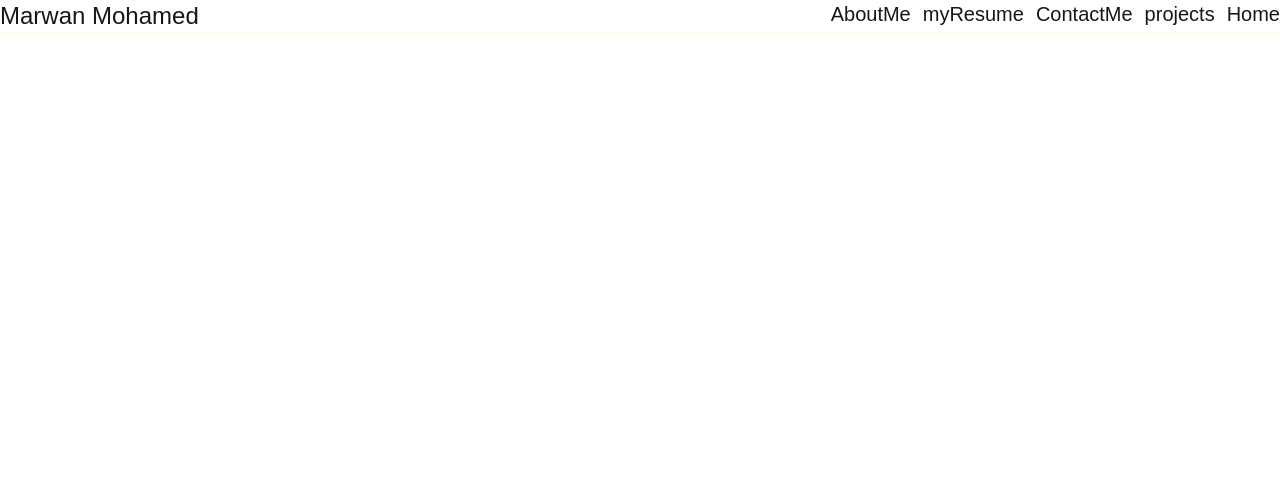
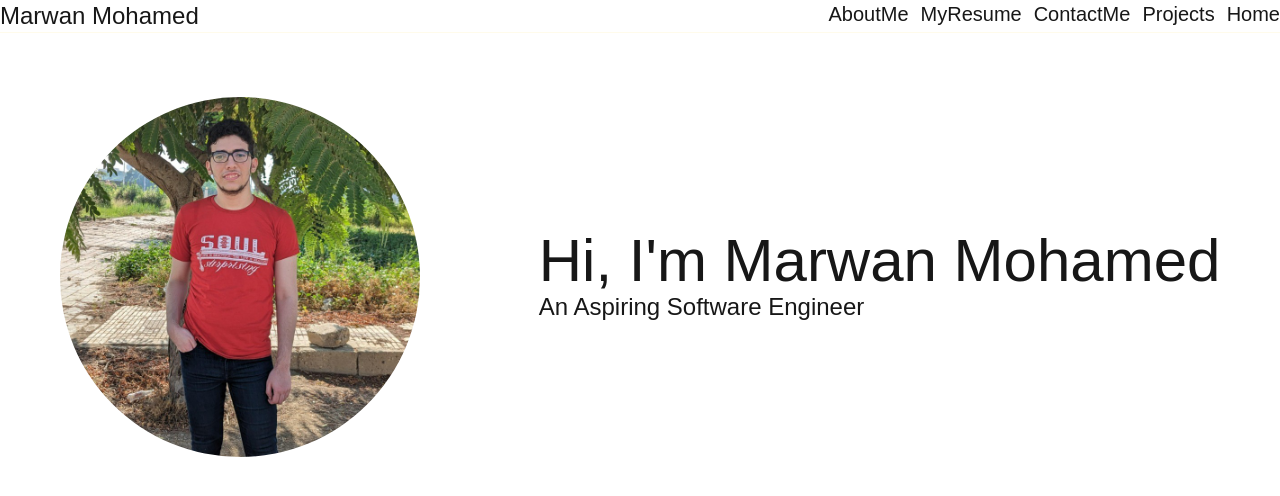
Before and after one commit to marwan-salem18/portfolio, a Next.js app: page / in a window 1280 px wide. Shown: the top 496 px of the page. Built offline with nearby package versions, Linux system fonts and the light colour scheme.

Commit message:
tidiying up the homepage

```diff
--- a/src/app/layout.js
+++ b/src/app/layout.js
@@ -1,6 +1,6 @@
 import { Geist, Geist_Mono } from "next/font/google";
 import "./globals.css";
-import Navbar from "@/navbar";
+import Navbar from "./navbar";
 const geistSans = Geist({
   variable: "--font-geist-sans",
   subsets: ["latin"],
@@ -25,7 +25,13 @@ export default function RootLayout({ children }) {
         <header>
           <Navbar />
         </header>
-        <main className="flex justify-center items-center">{children}</main>
+        <main
+          className="flex justify-around
+          items-center
+          mt-16"
+        >
+          {children}
+        </main>
       </body>
     </html>
   );
--- a/src/navbar.js
+++ b/src/app/navbar.js
@@ -4,10 +4,10 @@ export default function Navbar(){
         <p className="text-2xl">Marwan Mohamed</p>
         <div className="flex text-xl gap-x-3">
           <a href="./About-me">AboutMe</a>
-          <a href="./Resume">myResume</a>
+          <a href="./Resume">MyResume</a>
           <a href="./contact">ContactMe</a>
-          <a href="./projects">projects</a>
-          <a href="./home">Home</a>
+          <a href="./projects">Projects</a>
+          <a href="./">Home</a>
         </div>
       </nav>
     );
--- a/src/app/page.js
+++ b/src/app/page.js
@@ -1,7 +1,19 @@
 import Input from './input'
+import Image from 'next/image'
+import pic from './../../public/pic.jpg'
 export default function Home() {
   return (
     <>
+      <Image
+        src={pic}
+        alt="pic of me"
+        className="aspect-square
+        w-90 rounded-full"
+      />
+      <div>
+        <p className="text-6xl">Hi, I'm Marwan Mohamed</p>
+        <p className="text-2xl">An Aspiring Software Engineer</p>
+      </div>
     </>
-  )
+  );
 }
```
Also changed, not shown: public/pic.jpg (added).
